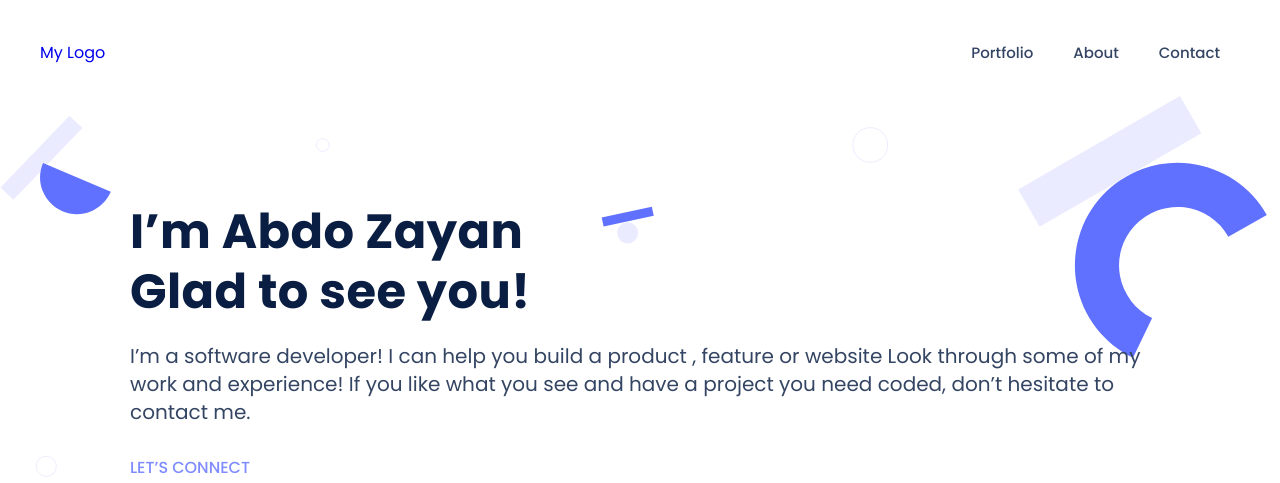
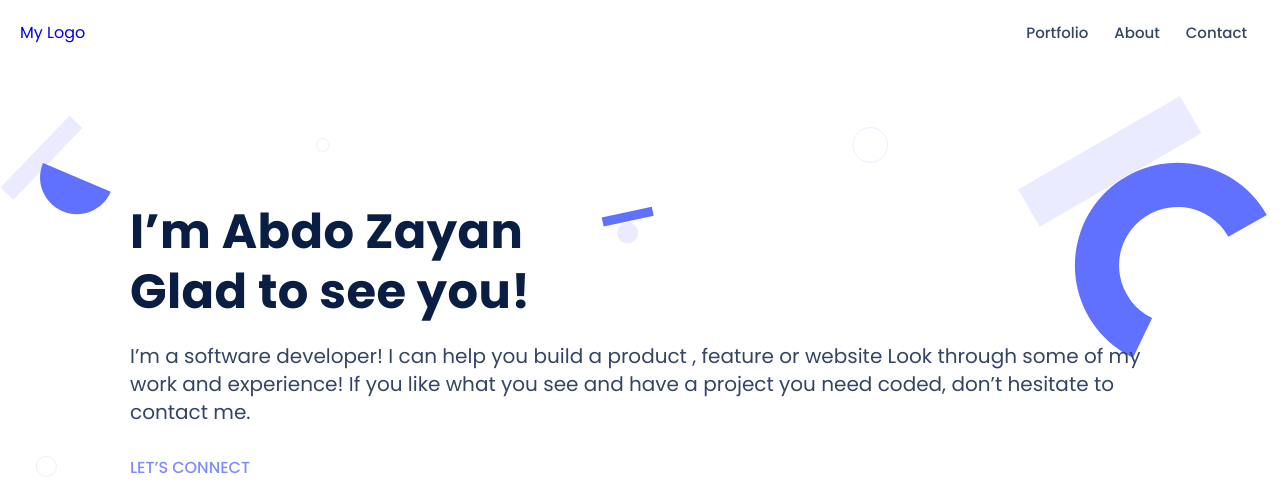
Before and after one commit to abdozayan12/Portfolio-desktop-version, a website: page index.html in a window 1280 px wide. Shown: the top 483 px of the page. Drawn offline with Linux system fonts and the light colour scheme.

Commit message:
Update styles.css

```diff
--- a/styles.css
+++ b/styles.css
@@ -449,3 +449,52 @@
     background-color: #396df2;
   }
 }
+
+/* mobile styling */
+
+@media only screen and (min-width: 375px) {
+  body {
+    font-family: 'Poppins', sans-serif;
+    background-color: #e5e5e5;
+  }
+
+  #navbar {
+    padding: 20px;
+    display: flex;
+    justify-content: space-between;
+    top: 0;
+    overflow: hidden;
+    position: fixed;
+    height: 60px;
+    background-color: #fff;
+    width: 100%;
+  }
+
+  .langu ul {
+    display: flex;
+    flex-direction: column;
+    list-style-type: none;
+  }
+
+  #navbar ul {
+    display: flex;
+    list-style-type: none;
+  }
+
+  a:hover {
+    color: cyan;
+  }
+
+  #navbar ul a {
+    padding: 10px;
+    margin: 0 3px;
+    color: #344563;
+    font-size: 15px;
+    font-weight: 500;
+    text-decoration: none;
+  }
+
+  .logo {
+    text-decoration: none;
+  }
+}
```
